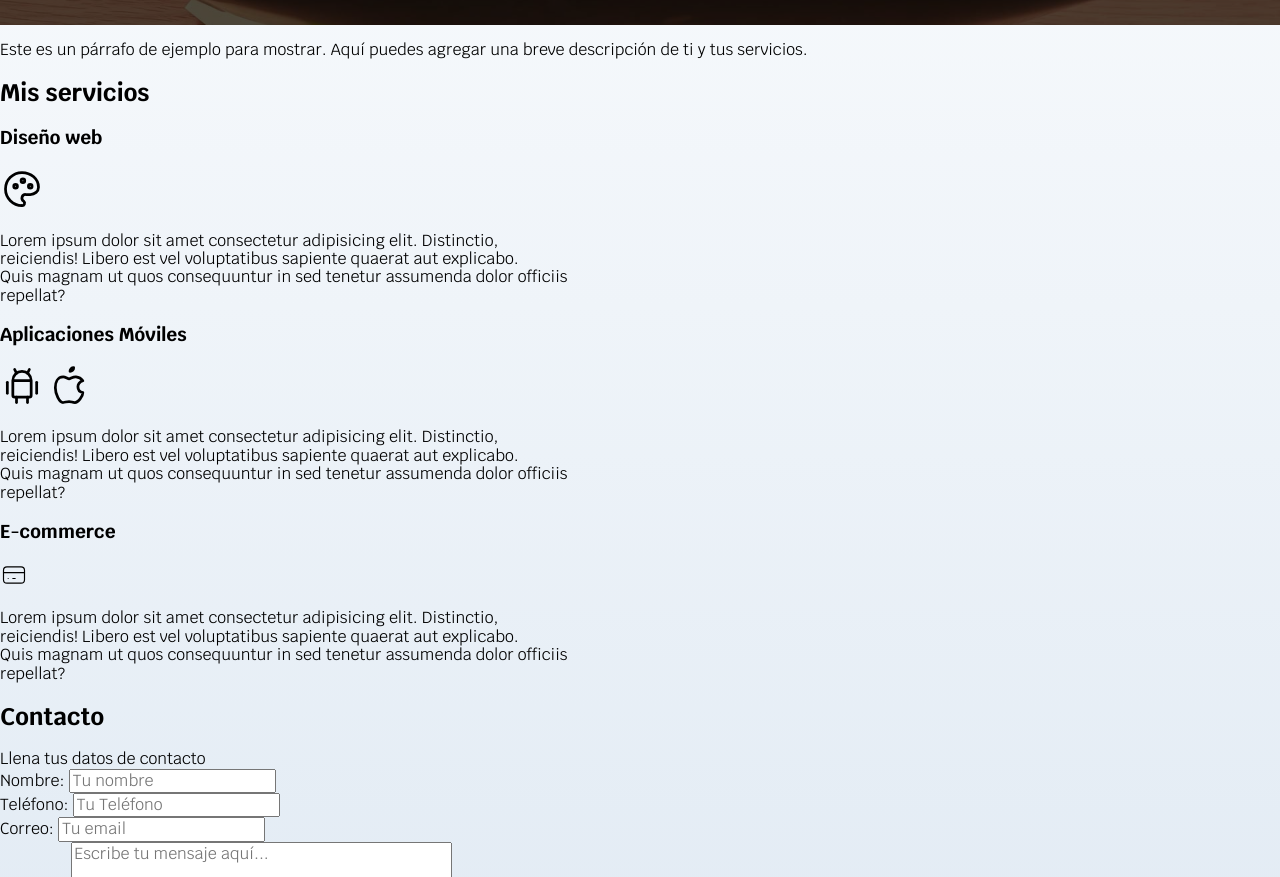
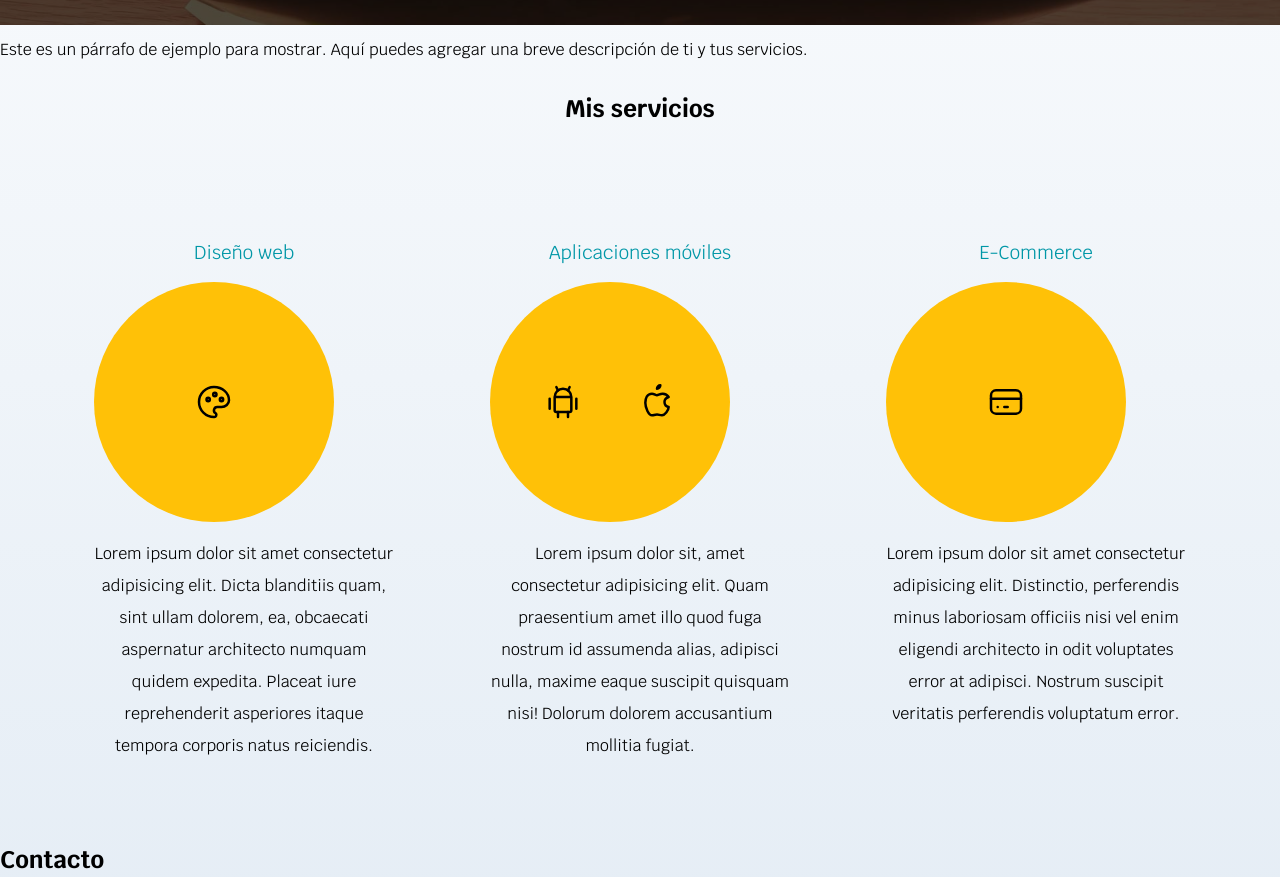
Before and after one commit to B4sal/DeveloperPage, a plain HTML site: page index.html in a window 1280 px wide. Shown: the part 500-1377 px from the top of the page. Drawn offline with Linux system fonts and the light colour scheme.

Commit message:
Mis servicios modificado

```diff
--- a/css/styles.css
+++ b/css/styles.css
@@ -145,3 +145,46 @@ body {
     width: 4rem;
     height: 4rem;
 }
+
+/* Contenedor de servicios */
+.servicios {
+    display: flex; /* Configura Flexbox para alinear los servicios en fila */
+    flex-wrap: wrap; /* Permite que los servicios se envuelvan si no hay espacio */
+    justify-content: center; /* Centra los servicios en el contenedor */
+    margin-top: 2rem; /* Margen superior para separar de contenido previo */
+}
+
+/* Estilos para cada servicio */
+.servicio {
+    border-radius: 5px;
+    margin: 1rem; /* Margen para separar los servicios entre sí */
+    padding: 2rem;
+    text-align: center;
+    width: 300px; /* Ancho fijo para cada servicio (ajusta según sea necesario) */
+}
+
+.servicio h3 {
+    color: var(--secundario);
+    font-weight: normal;
+}
+
+.servicio p {
+    line-height: 2; /* Interlineado */
+    text-align: center;
+}
+
+.servicio .iconos {
+    height: 15rem;
+    width: 15rem;
+    background-color: var(--primario);
+    border-radius: 50%;
+    display: flex;
+    justify-content: space-evenly;
+    align-items: center;
+}
+
+#misser {
+    text-align: center; /* Centra el texto */
+    margin: 0; /* Elimina márgenes por defecto */
+    padding: 20px; /* Espaciado adicional si es necesario */
+}
--- a/index.html
+++ b/index.html
@@ -75,130 +75,85 @@
           Este es un párrafo de ejemplo para mostrar. Aquí puedes agregar una
           breve descripción de ti y tus servicios.
         </p>
+        <main class="contenedor sombra"><!--INICIA CONTENDOR SOMBRA-->
+          <h2 id="misser">Mis servicios</h2><!--título de la sección ¨'Mis servicios-->
+          <!-- Sección de diseño web -->
+          <div class="servicios"><!--DIV DE SERVICIOS--><!--contenedor -->
 
-        <h2>Mis servicios</h2>
-        <section class="servicios">
               <section class="servicio">
-            <h3>Diseño web</h3>
-            <svg
-              xmlns="http://www.w3.org/2000/svg"
-              class="icon icon-tabler icon-tabler-palette"
-              width="44"
-              height="44"
-              viewBox="0 0 24 24"
-              stroke-width="1.5"
-              stroke="#000000"
-              fill="none"
-              stroke-linecap="round"
-              stroke-linejoin="round"
-            >
+                  <h3>Diseño web</h3> <!--título de la sección 'Diseño web'-->
+                  <div class="iconos"><!--La que contiene todos los íconos-->
+                      <!--ICONO DE DISEÑO DESCARGADO-->
+                      <svg xmlns="http://www.w3.org/2000/svg" class="icon icon-tabler icon-tabler-palette" width="40"
+                          height="40" viewBox="0 0 24 24" stroke-width="1.5" stroke="#000000" fill="none"
+                          stroke-linecap="round" stroke-linejoin="round">
                           <path stroke="none" d="M0 0h24v24H0z" fill="none" />
                           <path
-                d="M12 21a9 9 0 0 1 0 -18c4.97 0 9 3.582 9 8c0 1.06 -.474 2.078 -1.318 2.828c-.844 .75 -1.989 1.172 -3.182 1.172h-2.5a2 2 0 0 0 -1 3.75a1.3 1.3 0 0 1 -1 2.25"
-              />
+                              d="M12 21a9 9 0 0 1 0 -18c4.97 0 9 3.582 9 8c0 1.06 -.474 2.078 -1.318 2.828c-.844 .75 -1.989 1.172 -3.182 1.172h-2.5a2 2 0 0 0 -1 3.75a1.3 1.3 0 0 1 -1 2.25" />
                           <path d="M8.5 10.5m-1 0a1 1 0 1 0 2 0a1 1 0 1 0 -2 0" />
                           <path d="M12.5 7.5m-1 0a1 1 0 1 0 2 0a1 1 0 1 0 -2 0" />
                           <path d="M16.5 10.5m-1 0a1 1 0 1 0 2 0a1 1 0 1 0 -2 0" />
                       </svg>
-            <p>
-              Lorem ipsum dolor sit amet consectetur adipisicing elit.
-              Distinctio,
-              <br />
-              reiciendis! Libero est vel voluptatibus sapiente quaerat aut
-              explicabo.<br />
-              Quis magnam ut quos consequuntur in sed tenetur assumenda dolor
-              officiis<br />
-              repellat?<br />
-            </p>
-          </section>
+                      <!--Lorem ipsum es el texto que se usa habitualmente en diseño gráfico en
+                          demostraciones de tipografías o de borradores de diseño para probar
+                           el diseño visual antes de insertar el texto final.
+                      ESTO SE PONE EN AUTOMATICO-->
+                  </div>
+                  <p>Lorem ipsum dolor sit amet consectetur adipisicing elit. Dicta blanditiis quam, sint ullam dolorem,
+                      ea, obcaecati aspernatur architecto numquam quidem expedita. Placeat iure reprehenderit asperiores
+                      itaque tempora corporis natus reiciendis.</p>
+              </section><!--fin de la sección 'servicio'-->
               <section class="servicio">
-            <h3>Aplicaciones Móviles</h3>
-            <svg
-              xmlns="http://www.w3.org/2000/svg"
-              class="icon icon-tabler icon-tabler-brand-android"
-              width="44"
-              height="44"
-              viewBox="0 0 24 24"
-              stroke-width="1.5"
-              stroke="#000000"
-              fill="none"
-              stroke-linecap="round"
-              stroke-linejoin="round"
-            >
+                  <h3>Aplicaciones móviles</h3><!--título de la sección de'Aplicaciones moviles'-->
+                  <div class="iconos"><!--contenedor íconos que contrendrá a todos los íconos-->
+                      <!--LINK DEL LOGO DE ANDROIDE-->
+                      <!--se copia su link de página del logo (página table icono)-->
+                      <svg xmlns="http://www.w3.org/2000/svg" class="icon icon-tabler icon-tabler-brand-android"
+                          width="40" height="40" viewBox="0 0 24 24" stroke-width="1.5" stroke="#000000" fill="none"
+                          stroke-linecap="round" stroke-linejoin="round">
                           <path stroke="none" d="M0 0h24v24H0z" fill="none" />
                           <path d="M4 10l0 6" />
                           <path d="M20 10l0 6" />
-              <path
-                d="M7 9h10v8a1 1 0 0 1 -1 1h-8a1 1 0 0 1 -1 -1v-8a5 5 0 0 1 10 0"
-              />
+                          <path d="M7 9h10v8a1 1 0 0 1 -1 1h-8a1 1 0 0 1 -1 -1v-8a5 5 0 0 1 10 0" />
                           <path d="M8 3l1 2" />
                           <path d="M16 3l-1 2" />
                           <path d="M9 18l0 3" />
                           <path d="M15 18l0 3" />
                       </svg>
-            <svg
-              xmlns="http://www.w3.org/2000/svg"
-              class="icon icon-tabler icon-tabler-brand-apple"
-              width="44"
-              height="44"
-              viewBox="0 0 24 24"
-              stroke-width="1.5"
-              stroke="#000000"
-              fill="none"
-              stroke-linecap="round"
-              stroke-linejoin="round"
-            >
+                      <!--LINK DEL LOGO DE APPLE-->
+                      <svg xmlns="http://www.w3.org/2000/svg" class="icon icon-tabler icon-tabler-brand-apple" width="40"
+                          height="40" viewBox="0 0 24 24" stroke-width="1.5" stroke="#000000" fill="none"
+                          stroke-linecap="round" stroke-linejoin="round">
                           <path stroke="none" d="M0 0h24v24H0z" fill="none" />
                           <path
-                d="M8.286 7.008c-3.216 0 -4.286 3.23 -4.286 5.92c0 3.229 2.143 8.072 4.286 8.072c1.165 -.05 1.799 -.538 3.214 -.538c1.406 0 1.607 .538 3.214 .538s4.286 -3.229 4.286 -5.381c-.03 -.011 -2.649 -.434 -2.679 -3.23c-.02 -2.335 2.589 -3.179 2.679 -3.228c-1.096 -1.606 -3.162 -2.113 -3.75 -2.153c-1.535 -.12 -3.032 1.077 -3.75 1.077c-.729 0 -2.036 -1.077 -3.214 -1.077z"
-              />
+                              d="M9 7c-3 0 -4 3 -4 5.5c0 3 2 7.5 4 7.5c1.088 -.046 1.679 -.5 3 -.5c1.312 0 1.5 .5 3 .5s4 -3 4 -5c-.028 -.01 -2.472 -.403 -2.5 -3c-.019 -2.17 2.416 -2.954 2.5 -3c-1.023 -1.492 -2.951 -1.963 -3.5 -2c-1.433 -.111 -2.83 1 -3.5 1c-.68 0 -1.9 -1 -3 -1z" />
                           <path d="M12 4a2 2 0 0 0 2 -2a2 2 0 0 0 -2 2" />
                       </svg>
-            <p>
-              Lorem ipsum dolor sit amet consectetur adipisicing elit.
-              Distinctio,
-              <br />
-              reiciendis! Libero est vel voluptatibus sapiente quaerat aut
-              explicabo.<br />
-              Quis magnam ut quos consequuntur in sed tenetur assumenda dolor
-              officiis<br />
-              repellat?<br />
-            </p>
-          </section>
+                  </div>
+                  <p>Lorem ipsum dolor sit, amet consectetur adipisicing elit. Quam praesentium amet illo quod fuga
+                      nostrum id assumenda alias, adipisci nulla, maxime eaque suscipit quisquam nisi! Dolorum dolorem
+                      accusantium mollitia fugiat.</p>
+              </section><!--fin de la sección aplicaciones móviles-->
               <section class="servicio">
-            <h3>E-commerce</h3>
-            <svg
-              xmlns="http://www.w3.org/2000/svg"
-              class="icon icon-tabler icon-tabler-credit-card"
-              width="28"
-              height="28"
-              viewBox="0 0 24 24"
-              stroke-width="1"
-              stroke="#000000"
-              fill="none"
-              stroke-linecap="round"
-              stroke-linejoin="round"
-            >
+                  <h3>E-Commerce</h3><!--titulo de la etiqueta E-commerce-->
+                  <div class="iconos">
+                      <!--LINK DE ICONO E-Commerce-->
+                      <svg xmlns="http://www.w3.org/2000/svg" class="icon icon-tabler icon-tabler-credit-card" width="40"
+                          height="40" viewBox="0 0 24 24" stroke-width="1.5" stroke="#000000" fill="none"
+                          stroke-linecap="round" stroke-linejoin="round">
                           <path stroke="none" d="M0 0h24v24H0z" fill="none" />
-              <path
-                d="M3 5m0 3a3 3 0 0 1 3 -3h12a3 3 0 0 1 3 3v8a3 3 0 0 1 -3 3h-12a3 3 0 0 1 -3 -3z"
-              />
+                          <path d="M3 5m0 3a3 3 0 0 1 3 -3h12a3 3 0 0 1 3 3v8a3 3 0 0 1 -3 3h-12a3 3 0 0 1 -3 -3z" />
                           <path d="M3 10l18 0" />
                           <path d="M7 15l.01 0" />
                           <path d="M11 15l2 0" />
                       </svg>
-            <p>
-              Lorem ipsum dolor sit amet consectetur adipisicing elit.
-              Distinctio,
-              <br />
-              reiciendis! Libero est vel voluptatibus sapiente quaerat aut
-              explicabo.<br />
-              Quis magnam ut quos consequuntur in sed tenetur assumenda dolor
-              officiis<br />
-              repellat?<br />
-            </p>
+                  </div><!--TERMINA EL DIV DE SERVICIOS-->
+                  <p>Lorem ipsum dolor sit amet consectetur adipisicing elit. Distinctio, perferendis minus laboriosam
+                      officiis nisi vel enim eligendi architecto in odit voluptates error at adipisci. Nostrum
+                      suscipit
+                      veritatis perferendis voluptatum error.</p>
               </section>
-        </section>
+          </div> <!-- TERMINA EL DIV DE .SERVICIOS EL PRINCIPAL -->
 
         <section>
           <h2>Contacto</h2>
```
Lines whose indentation alone changed are shown as unchanged.
